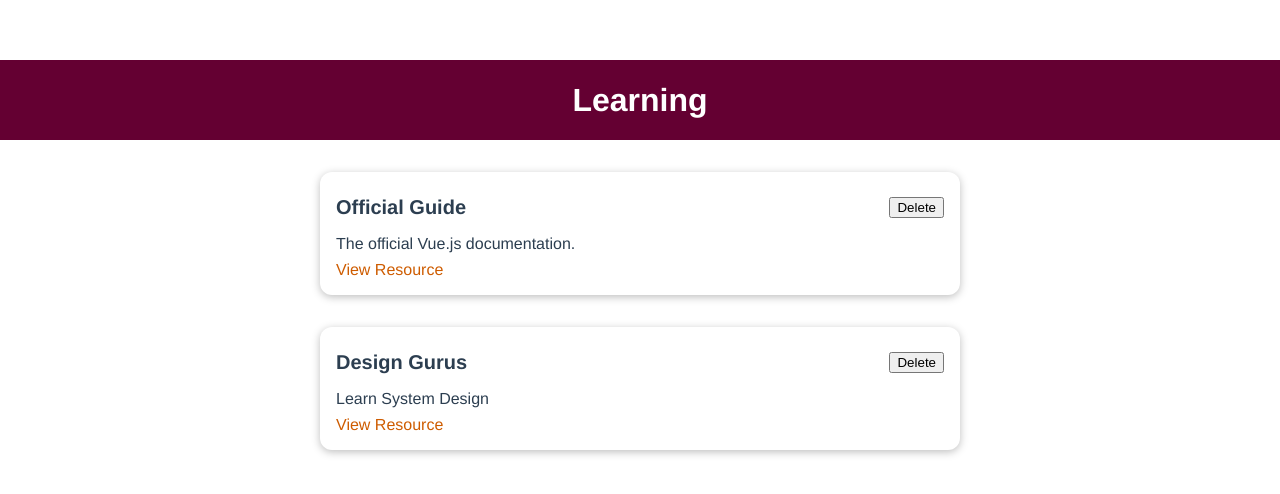
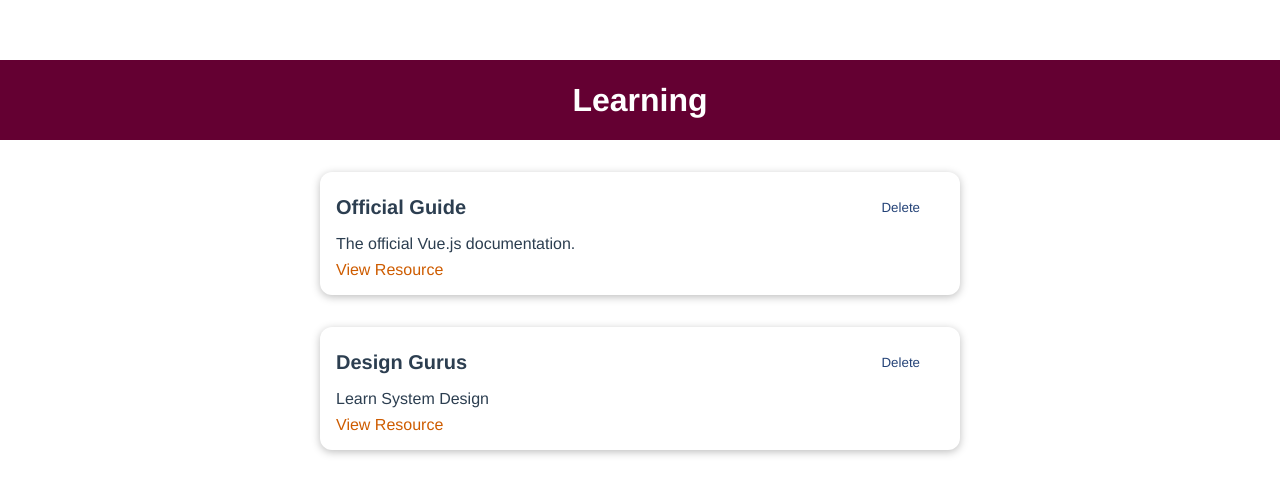
Before and after one commit to AnthonyVillegas87/vue_instance, a Vue app in the folder learning_resource_app/: page / in a window 1280 px wide. Shown: the top 494 px of the page. Built offline with nearby package versions, Linux system fonts and the light colour scheme.

Commit message:
feat: added a base button component

```diff
--- /dev/null
+++ b/learning_resource_app/src/components/UI/BaseButton.vue
@@ -0,0 +1,37 @@
+<template>
+  <button :type="type" :class="mode">
+    <slot></slot>
+  </button>
+</template>
+
+<script>
+export default {
+  props: ["type", "mode"],
+};
+</script>
+
+<style scoped>
+button {
+  padding: 0.75rem 1.5rem;
+  font-family: inherit;
+  background-color: #610027e5;
+  border: 1px solid #610027e5;
+}
+
+button:hover,
+button:active {
+  background-color: #610027f9;
+  border-color: #610027f9;
+}
+
+.flat {
+  background-color: transparent;
+  color: #002461dc;
+  border: none;
+}
+
+.flat:hover,
+.flat:active {
+  background-color: #f0f0f0;
+}
+</style>
--- a/learning_resource_app/src/components/learning-resources/LearningResource.vue
+++ b/learning_resource_app/src/components/learning-resources/LearningResource.vue
@@ -3,7 +3,7 @@
     <base-card>
       <header>
         <h3>{{ title }}</h3>
-        <button>Delete</button>
+        <base-button mode="flat">Delete</base-button>
       </header>
       <p>{{ description }}</p>
       <nav>
--- a/learning_resource_app/src/main.js
+++ b/learning_resource_app/src/main.js
@@ -1,9 +1,11 @@
 import { createApp } from "vue";
 import App from "./App.vue";
 import BaseCard from "./components/UI/BaseCard.vue";
+import BaseButton from "./components/UI/BaseButton.vue";
 
 const app = createApp(App);
 
 app.component("base-card", BaseCard);
+app.component("base-button", BaseButton);
 
 app.mount("#app");
```
